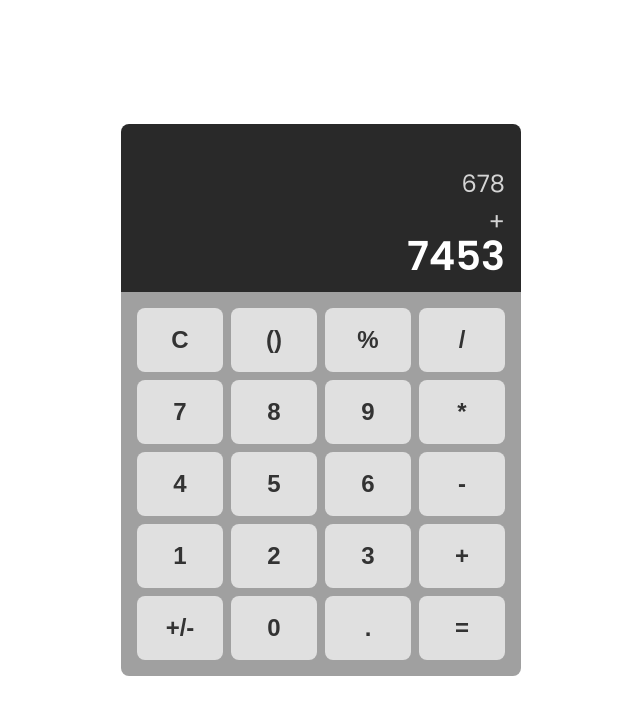
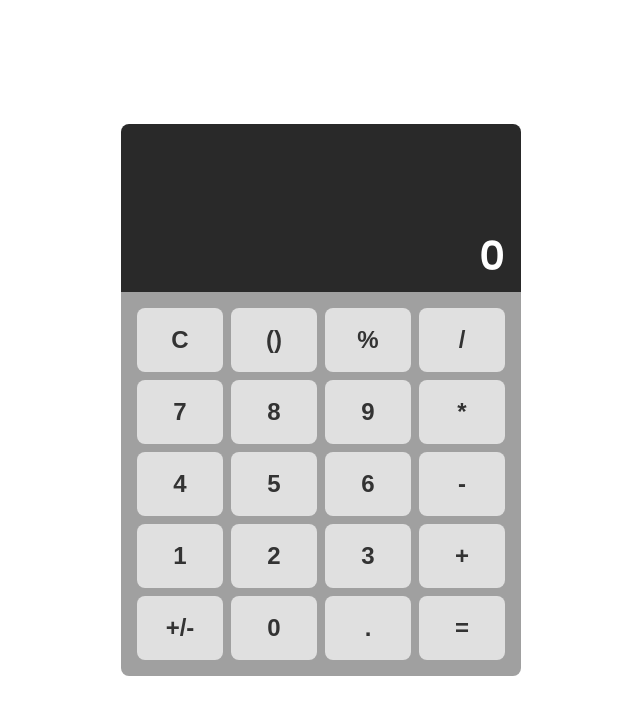
Before and after one commit to igorlech/calculator-app, a website built with Vite: page index.html in a window 1280 px wide. Shown: the whole page, without its empty margins (319-959 px from the left). Built offline with nearby package versions, Linux system fonts and the light colour scheme.

Commit message:
initial input markup cleanup

```diff
--- a/index.html
+++ b/index.html
@@ -17,10 +17,10 @@
       <div class="calculator">
         <div class="calculator-display">
           <div class="display-cont">
-            <div class="previous-number">678</div>
-            <span class="math-sign">+</span>
+            <div class="previous-number"></div>
+            <span class="math-sign"></span>
           </div>
-          <p class="current-number">7453</p>
+          <p class="current-number">0</p>
         </div>
         <section class="calculator-panel">
           <button id="clear">C</button>
```
